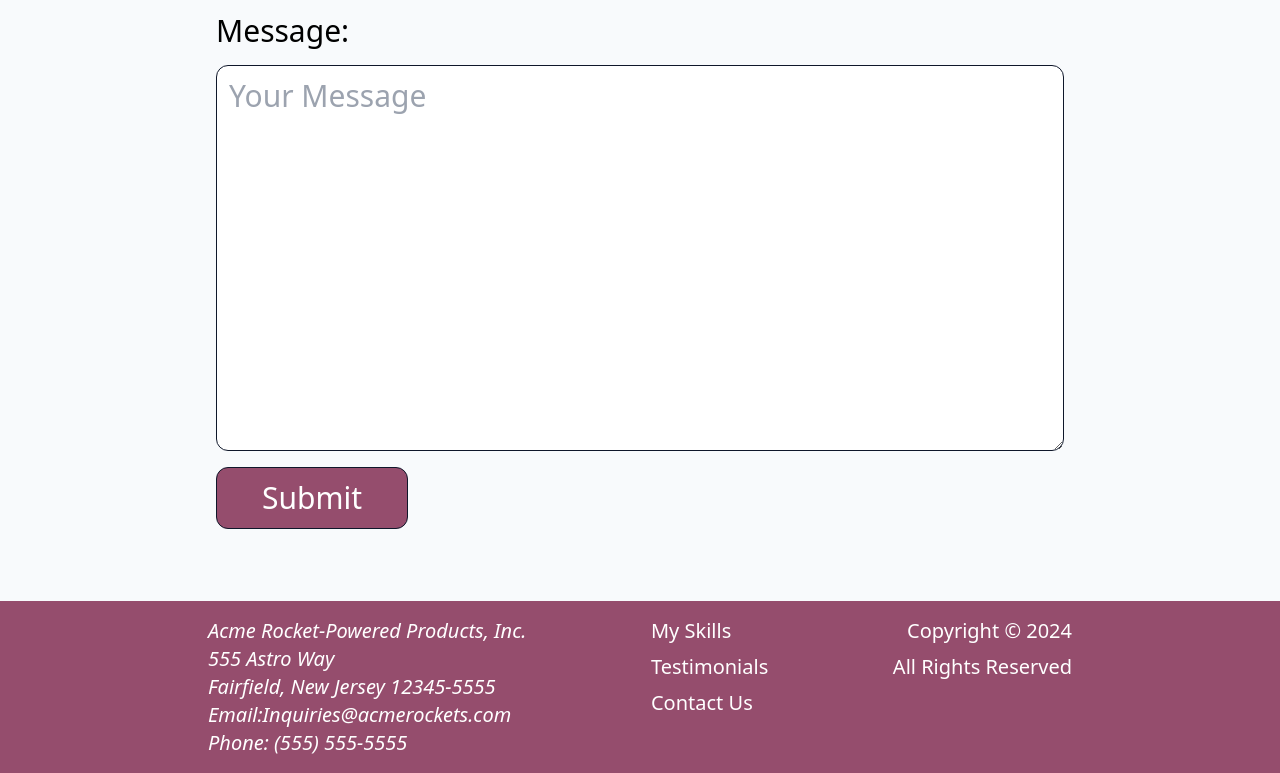
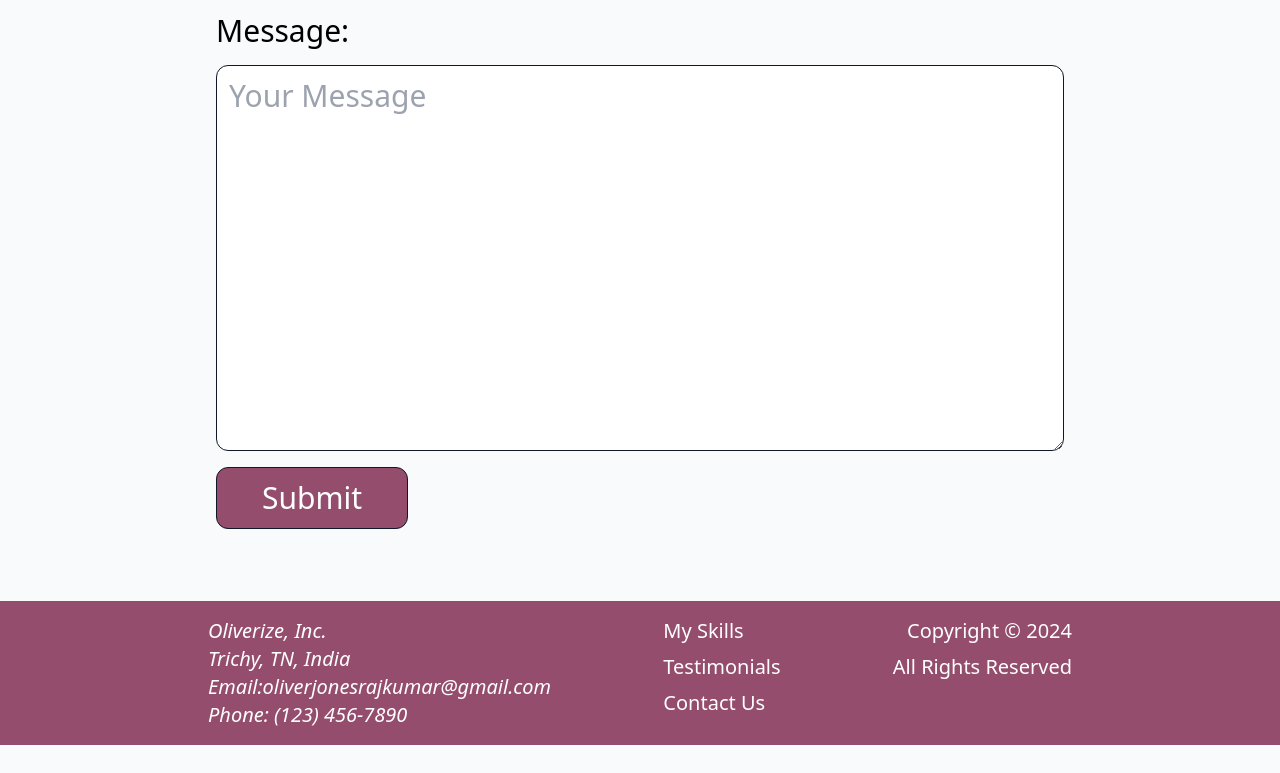
Before and after one commit to Oliver-Jones/oliverize, a website: page index.html in a window 1280 px wide. Shown: the part 3776-4549 px from the top of the page. After the commit the page ends 4521 px from the top, so only its background shows below. Drawn offline with Linux system fonts and the light colour scheme.

Commit message:
footer changes

```diff
--- a/index.html
+++ b/index.html
@@ -97,9 +97,9 @@
             <p class="hidden sm:block text-3xl text-center mt-2 text-slate-500 dark:text-slate-400">Aura/VF</p>
             <p class="sm:hidden text-2xl text-center mt-2 text-slate-500 dark:text-slate-400">Experience Cloud/Public Sector Cloud</p>
           </li>
-       </ul>
-    </section>
-    <hr class="mx-auto bg-black dark:bg-white w-1/2" />
+        </ul>
+      </section>
+      <hr class="mx-auto bg-black dark:bg-white w-1/2" />
       <section
         id="testimonials"
         class="p-6 my-12 scroll-mt-20 widescreen:section-min-height tallscreen:section-min-height"
@@ -197,11 +197,10 @@
     <footer id="footer" class="bg-lav-light dark:bg-lav-dark text-white text-xl">
       <section class="max-w-4xl mx-auto p-4 flex flex-col sm:flex-row sm:justify-between">
         <address>
-          <h2>Acme Rocket-Powered Products, Inc.</h2>
-          555 Astro Way<br />
-          Fairfield, New Jersey 12345-5555<br />
-          Email:<a href="mailto:inquiries@acmerockets.com">Inquiries@acmerockets.com</a><br />
-          Phone: <a href="tel:+15555555555">(555) 555-5555</a>
+          <h2>Oliverize, Inc.</h2>
+          Trichy, TN, India<br />
+          Email:<a href="mailto:inquiries@acmerockets.com">oliverjonesrajkumar@gmail.com</a><br />
+          Phone: <a href="tel:+15555555555">(123) 456-7890</a>
         </address>
         <nav class="hidden md:flex flex-col gap-2" aria-label="footer">
           <a href="#skills" class="hover:opacity-90">My Skills</a>
@@ -213,6 +212,7 @@
           <p class="text-right">All Rights Reserved</p>
         </div>
       </section>
+
     </footer>
   </body>
 </html>
```
